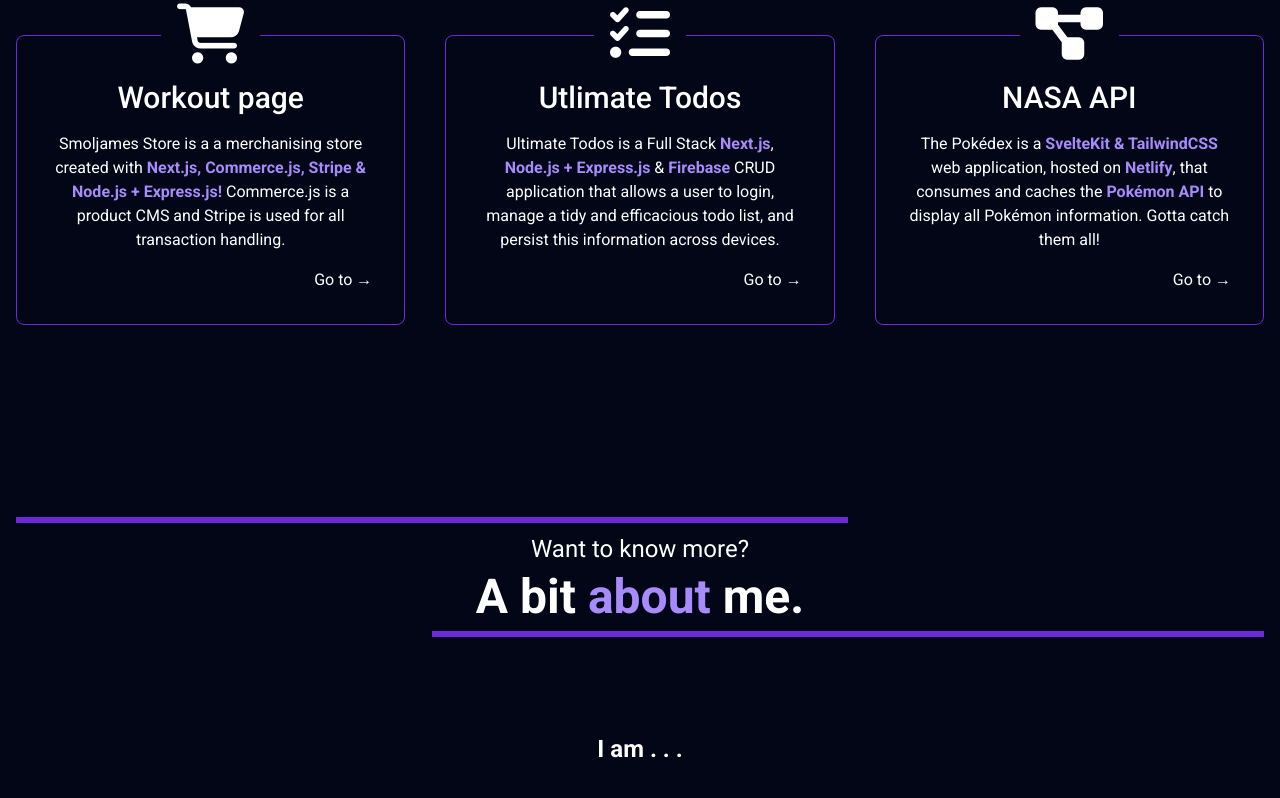
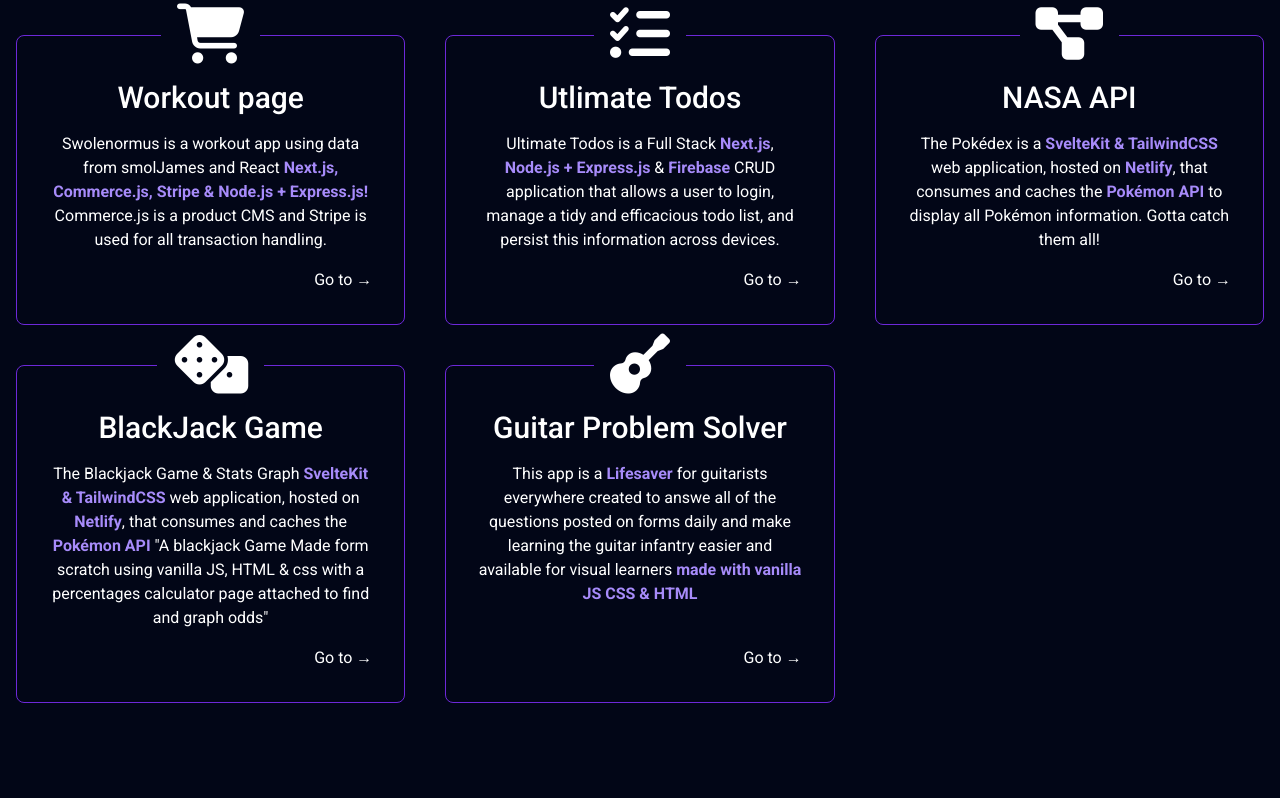
Before and after one commit to deadlykittensgs/tailwind-portfolio, a SvelteKit app: page / in a window 1280 px wide. Shown: the part 802-1600 px from the top of the page. Built offline with nearby package versions, Linux system fonts and the light colour scheme.

Commit message:
image updated and 2 more projects added

```diff
--- a/src/components/Main.svelte
+++ b/src/components/Main.svelte
@@ -23,6 +23,21 @@
             description:
                 "Augment your datasets with our filters and dataset manipulations to ensure your models are trained on the highest quality datasets (coming soon).",
         },
+        {
+            href: "https://sparkly-sfogliatella-521740.netlify.app",
+            name: "BlackJack Game",
+            icon: "fa-solid fa-dice",
+            description:
+                "A blackjack Game Made form scratch using vanilla JS, HTML & css with a percentages calculator page attached to find and graph odds",
+        },
+        {
+            href: "https://remarkable-druid-92d73e.netlify.app/",
+            name: "Guitar Problem Solver",
+            icon: "fa-solid fa-guitar",
+            description:
+                "A blackjack Game Made form scratch using vanilla JS, HTML & css with a percentages calculator page attached to find and graph odds",
+        },
+
     ];
 
     let benefits = [
@@ -72,7 +87,7 @@
         </a>
     </div>
     <div class="relative shadow-2xl grid place-items-center">
-        <img src={"/images/IMG_1163."} alt= "Profile Image" class="object-cover z-[2] max-h-[70vh]"/>
+        <img src={"src/public/ryan m-fotor-bg-remover-20240511153120.png"} alt= "Profile Image" class="object-cover z-[2] max-h-[70vh]"/>
     </div>
 </section>
 
@@ -98,7 +113,7 @@
 <div class="grid grid-cols-1 lg:grid-cols-3 gap-12 lg:gap-10">
     <Step step={steps[0]}>
         <p>
-            Smoljames Store is a a merchanising store created with <strong
+            Swolenormus is a workout app using data from smolJames and React <strong
                 class="text-violet-400"
                 >Next.js, Commerce.js, Stripe & Node.js + Express.js!</strong
             > Commerce.js is a product CMS and Stripe is used for all transaction
@@ -129,6 +144,24 @@
             consumes and caches the
             <strong class="text-violet-400">Pokémon API</strong>
             to display all Pokémon information. Gotta catch them all!
+        </p>
+    </Step>
+    <Step step={steps[3]}>
+        <p>
+            The Blackjack Game & Stats Graph <strong class="text-violet-400"
+                >SvelteKit & TailwindCSS</strong>
+            web application, hosted on
+            <strong class="text-violet-400">Netlify</strong>, that
+            consumes and caches the
+            <strong class="text-violet-400">Pokémon API</strong>
+            "A blackjack Game Made form scratch using vanilla JS, HTML & css with a percentages calculator page attached to find and graph odds"
+        </p>
+    </Step>
+    <Step step={steps[4]}>
+        <p>
+            This app is a <strong class="text-violet-400">Lifesaver</strong>
+            for guitarists everywhere created to answe all of the questions posted on forms daily and make learning the guitar infantry easier and available for visual learners
+            <strong class="text-violet-400">made with vanilla JS CSS & HTML</strong>
         </p>
     </Step>
 </div>
```
Also changed, not shown: src/public/ryan m-fotor-bg-remover-20240511153120.png (added).
